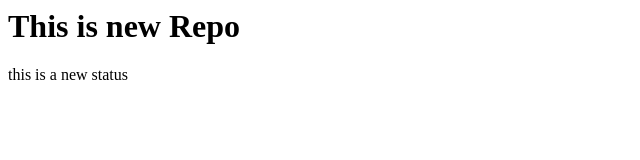
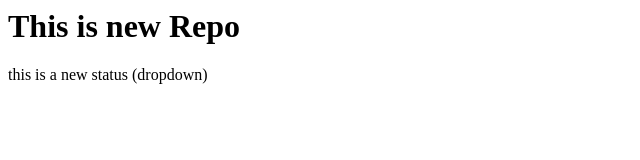
Before and after one commit to YashJambure007/localrepo, a plain HTML site: page index.html in a window 1280 px wide. Shown: the full height of the page, 0-640 px from the left. Drawn offline with Linux system fonts and the light colour scheme.

```diff
--- a/index.html
+++ b/index.html
@@ -1,2 +1,2 @@
 <h1>This is new Repo</h1>
-<p>this is a new status</p>
+<p>this is a new status (dropdown)</p>
```
